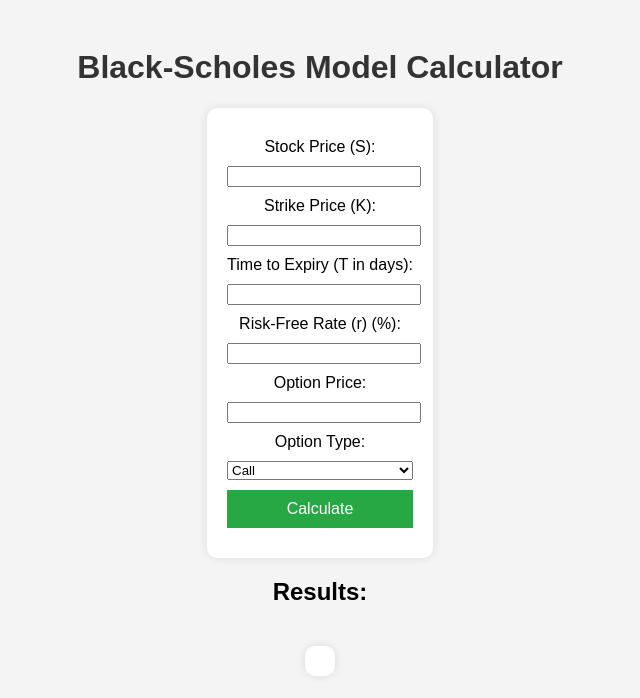
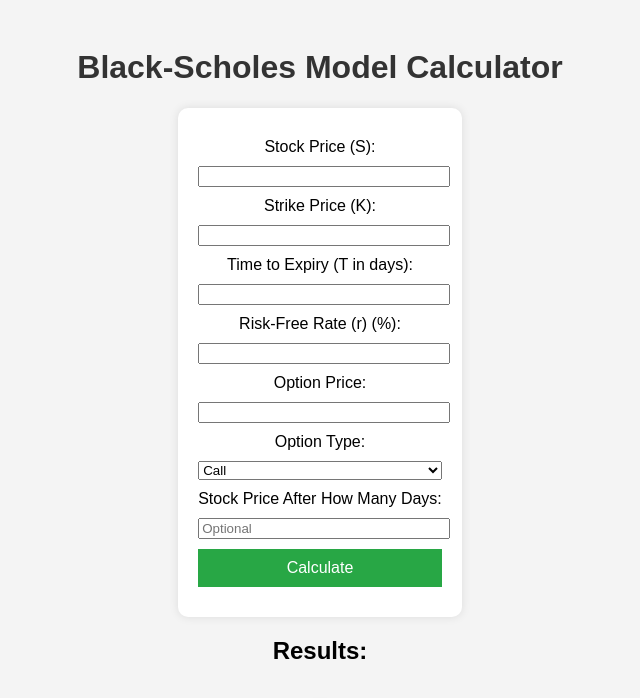
Before and after one commit to ivinson04/black-scholes-app, a Flask app: page / in a window 1280 px wide. Shown: the top 698 px of the page, without its empty margins (320-960 px from the left). Run offline with Flask 3, Linux system fonts and the light colour scheme.

Commit message:
Added feature to calculate required stock price and average daily move

```diff
--- a/app.py
+++ b/app.py
@@ -1,5 +1,5 @@
 from flask import Flask, render_template, request, jsonify
-from black_scholes import calculate_black_scholes  # Import the function
+from black_scholes import calculate_black_scholes, required_stock_price  # Import the new function
 
 app = Flask(__name__)
 
@@ -20,10 +20,18 @@ def calculate():
         r = float(data['r'])
         option_price = float(data['option_price'])
         option_type = data['option_type']
+        days_later = float(data.get('days_later', 0))  # New input, default to 0 if not provided
 
         # Perform Black-Scholes calculation
         results = calculate_black_scholes(S, K, T, r, option_price, option_type)
         print("Calculation results:", results)  # Debugging
+
+        # Calculate required stock price if days_later is provided and valid
+        if days_later > 0 and days_later < T * 365:  # Ensure days_later is reasonable
+            stock_price_results = required_stock_price(
+                S, K, T, r, option_price, results['sigma'], option_type, days_later
+            )
+            results.update(stock_price_results)  # Merge the results
 
         return jsonify(results)
 
@@ -32,4 +40,4 @@ def calculate():
         return jsonify({"error": str(e)})
 
 if __name__ == '__main__':
-    app.run(debug=True, port=5001)  # Keep it running on port 5001
+    app.run(debug=True, port=5001)
--- a/templates/index.html
+++ b/templates/index.html
@@ -54,7 +54,8 @@
                 T: document.getElementById("T").value / 365, // Convert days to years
                 r: document.getElementById("r").value / 100, // Convert percentage to decimal
                 option_price: document.getElementById("option_price").value,
-                option_type: document.getElementById("option_type").value
+                option_type: document.getElementById("option_type").value,
+                days_later: document.getElementById("days_later").value // New input
             };
 
             console.log("Sending data:", data); // Debugging
@@ -70,7 +71,7 @@
                 if (result.error) {
                     document.getElementById("result").innerText = result.error;
                 } else {
-                    document.getElementById("result").innerHTML = `
+                    let resultHtml = `
                         <p><strong>Implied Volatility:</strong> ${result["Implied Volatility"].toFixed(2)}%</p>
                         <p><strong>Delta:</strong> ${result["Delta"].toFixed(4)}</p>
                         <p><strong>Gamma:</strong> ${result["Gamma"].toFixed(4)}</p>
@@ -79,6 +80,13 @@
                         <p><strong>Win Rate:</strong> ${(result["Win Rate"] * 100).toFixed(2)}%</p>
                         <p><strong>Optimal Risk (Kelly):</strong> ${(result["Optimal Risk (Kelly)"] * 100).toFixed(2)}%</p>
                     `;
+                    if (result["Required Stock Price"]) {
+                        resultHtml += `
+                            <p><strong>Required Stock Price (after ${document.getElementById("days_later").value} days):</strong> ${result["Required Stock Price"].toFixed(2)}</p>
+                            <p><strong>Average Daily Move:</strong> ${result["Average Daily Move"].toFixed(2)}</p>
+                        `;
+                    }
+                    document.getElementById("result").innerHTML = resultHtml;
                 }
             })
             .catch(error => {
@@ -102,6 +110,7 @@
                 <option value="put">Put</option>
             </select>
         </label>
+        <label>Stock Price After How Many Days: <input type="number" id="days_later" placeholder="Optional"></label>
         <button type="submit">Calculate</button>
     </form>
     <h2>Results:</h2>
```
Also changed, not shown: black_scholes.py (+26 -2 lines).
